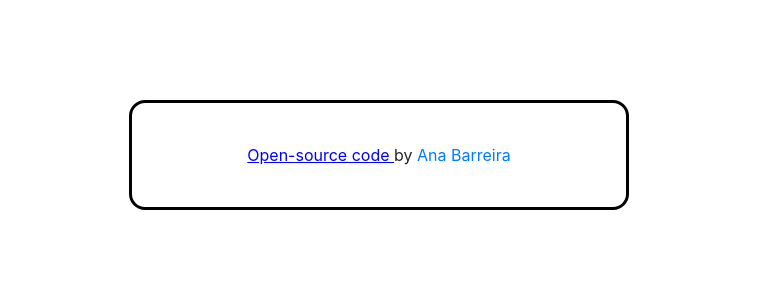
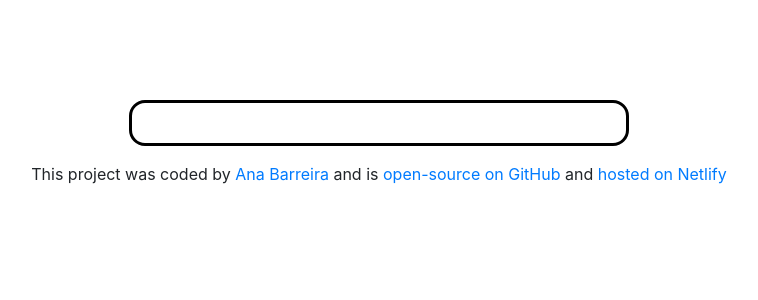
Before and after one commit to ana-barreira/react-weather-app, a React (Create React App) app: page / in a window 1280 px wide. Shown: the top 300 px of the page, without its empty margins (261-1019 px from the left). Built offline with nearby package versions, Linux system fonts and the light colour scheme; no server answers.

Commit message:
Added Credits component

```diff
--- a/public/index.html
+++ b/public/index.html
@@ -30,7 +30,7 @@
     <link rel="preconnect" href="https://fonts.gstatic.com">
     <link href="https://fonts.googleapis.com/css2?family=Josefin+Sans&display=swap" rel="stylesheet">
 
-    <title>React App</title>
+    <title>React Weather App</title>
 
   </head>
   <body>
@@ -46,5 +46,6 @@
       To begin the development, run `npm start` or `yarn start`.
       To create a production bundle, use `npm run build` or `yarn build`.
     -->
+
   </body>
 </html>
--- a/src/App.css
+++ b/src/App.css
@@ -1,3 +1,6 @@
+.container .credits {
+  text-align: center;
+}
 .App {
   text-align: center;
   border: solid black;
--- a/src/App.js
+++ b/src/App.js
@@ -2,15 +2,16 @@ import React from "react";
 import './App.css';
 import 'bootstrap/dist/css/bootstrap.min.css';
 import WeatherSearch from "./WeatherSearch";
+import Credits from "./Credits";
 
 export default function App() {
   return (
+    <div className="container">
     <div className="App">
       <p/> <p/> <br />
       <WeatherSearch defaultCity= "Braga"/>
+    </div>
 
-  <p className="credits">
-  <a className="footer" href="https://github.com/ana-barreira/react-weather-app" target="_blank" rel="noreferrer" >Open-source code </a> by <a href="https://www.linkedin.com/in/ana-barreira-7529b3183/" target="_blank" rel="noreferrer">Ana Barreira </a>
- </p>  <p/> <p/> <br />
-    </div>
-  );}
+  <Credits />
+  </div>);
+}
--- /dev/null
+++ b/src/Credits.js
@@ -0,0 +1,10 @@
+import React from "react";
+
+export default function Credits(){
+return (
+<div className="credits">
+  <p />
+  This project was coded by <a href="https://www.linkedin.com/in/ana-barreira-7529b3183/" target="_blank" rel="noreferrer">Ana Barreira </a> and is <a className="footer" href="https://github.com/ana-barreira/react-weather-app" target="_blank" rel="noreferrer" > open-source on GitHub</a> and <a href="https://kind-tereshkova-eeb54e.netlify.app/">hosted on Netlify</a>
+  <p/> <p/> <br />
+ </div>);
+}
```
Also changed, not shown: 1 other file (tests, documents, lock files or other folders).
